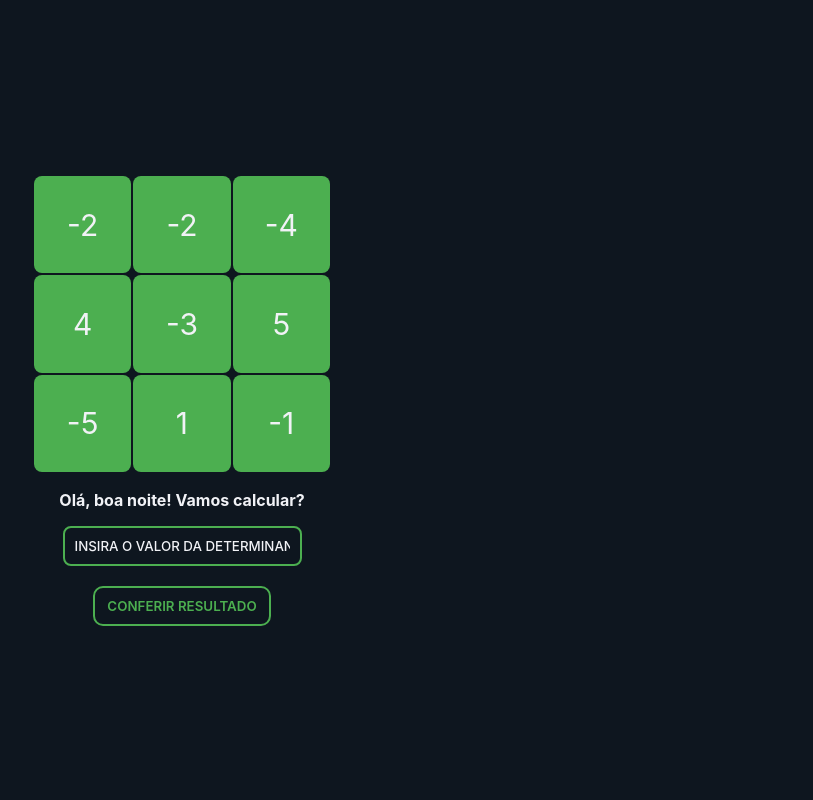
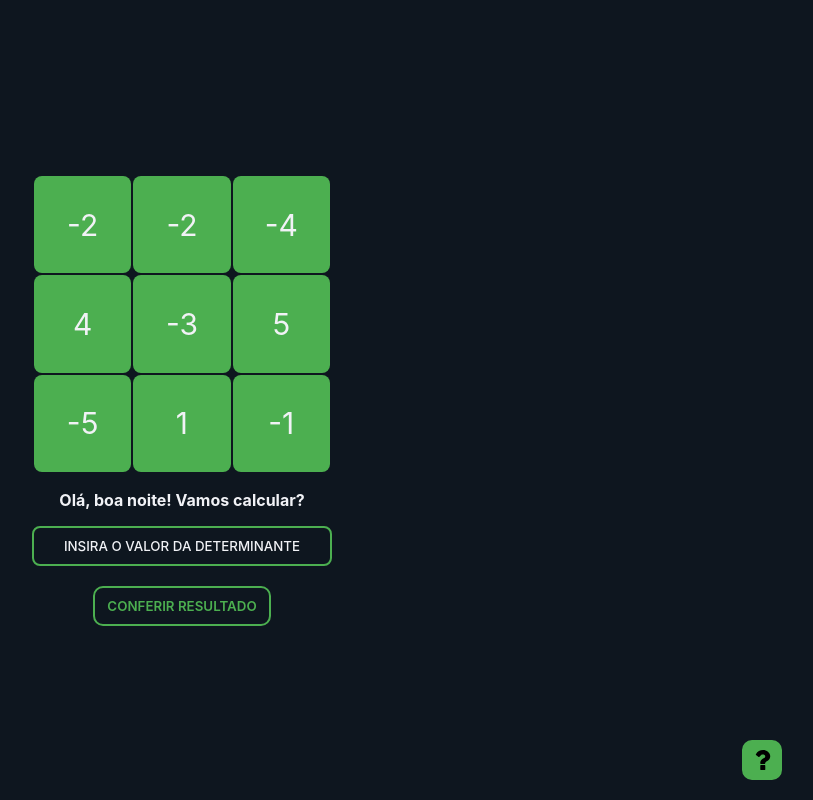
Before and after one commit to leandrofelix-dev/matrixzes, a PHP site: page / in a window 1280 px wide. Shown: the whole page, without its empty margins (458-1271 px from the left). Run offline with PHP 8.4, Linux system fonts and the light colour scheme.

Commit message:
correção de bugs

```diff
--- a/css/style.css
+++ b/css/style.css
@@ -1,7 +1,7 @@
 *{
-    font-family: var(--fonte-moderna);
-    text-decoration: none;
-    outline: none;
+    font-family: var(--fonte-moderna) !important;
+    text-decoration: none !important;
+    outline: none !important;
 }
 
 body, html{
@@ -20,6 +20,7 @@ body, html{
 
 #load{
     background: var(--color-preto);
+    z-index: 2;
 }
 
 table{
@@ -46,6 +47,7 @@ h2, b{
 }
 
 button{
+    padding: 0 100px;
     color: var(--color-preto);
     transition: all .3s;
     cursor: pointer;
@@ -60,7 +62,7 @@ button{
 
 button:hover {
     background: var(--color-botao);
-    color: var(--color-botao);
+    color: var(--color-preto);
 }
 
 button:focus{
@@ -103,18 +105,6 @@ input:focus{
     display: none !important;
 }
 
-.swal2-success-circular-line-right{
-    background: red !important;
-}
-
-.swal2-success-fix{
-    background:red !important;
-}
-
-.swal2-success-circular-line-left{
-    background: red !important;
-}
-
 .swal2-icon.swal2-success [class^=swal2-success-circular-line][class$=right] {
     transition: all .4s;
     opacity: 0;
@@ -128,3 +118,25 @@ input:focus{
 .swal2-success-fix{
     display: none;
 }
+
+.flex{
+    display: grid;
+}
+.swal2-confirm, .swal2-styled{
+    background-color: var(--color-botao) !important;
+    border: none !important;
+    outline: none !important;
+}
+
+.swal2-styled:focus{
+    box-shadow: none !important;
+}
+
+#tutorial{
+    width: 40px;
+    height: 40px;
+    position: absolute;
+    right: 40px;
+    bottom: 20px;
+    background: var(--color-botao);
+}
--- a/home.php
+++ b/home.php
@@ -31,3 +31,5 @@
     var valor_det = <?php echo($det);?>;
     console.log(valor_det);
 </script>
+
+<button id="tutorial" onclick="mostrar_tutorial()"> <img src="icons/tutorial.svg" alt="" style="width:20px; margin-top: -2px; margin-left: -3px"> </button>
--- a/js/script.js
+++ b/js/script.js
@@ -31,3 +31,11 @@ function verificar_resposta(){
             });
     }
 }
+
+function mostrar_tutorial(){
+    Swal.fire({
+        title: 'lorem inpsun',
+        text: 'At vero eos et accusamus et iusto odio dignissimos ducimus qui blanditiis praesentium voluptatum deleniti atque corrupti quos dolores et quas molestias excepturi sint occaecati cupiditate non provident, similique sunt in culpa qui officia deserunt mollitia animi, id est laborum et dolorum fuga. Et harum quidem rerum facilis est et expedita distinctio. Nam libero tempore, cum soluta nobis est eligendi optio cumque nihil impedit quo minus id quod maxime placeat facere possimus, omnis voluptas assumenda est, omnis dolor repellendus. Temporibus autem quibusdam et aut officiis debitis aut rerum necessitatibus saepe eveniet ut et voluptates repudiandae sint et molestiae non recusandae. Itaque earum rerum hic tenetur a sapiente delectus, ut aut reiciendis voluptatibus maiores alias consequatur aut perferendis doloribus asperiores repellat.',
+        timer: '100000'
+    });
+}
```
Also changed, not shown: icons/tutorial.svg (added).
